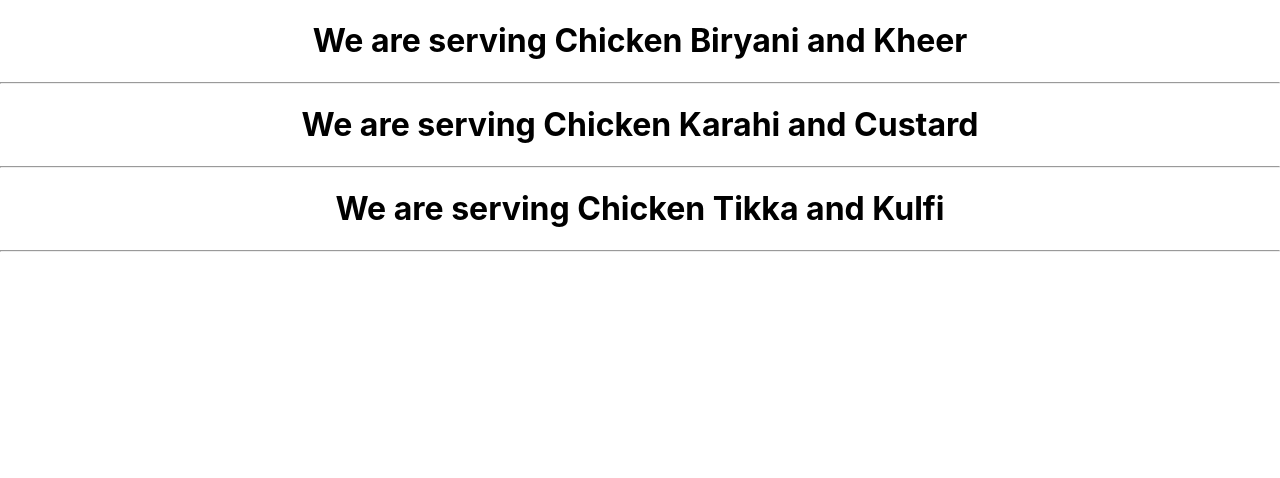
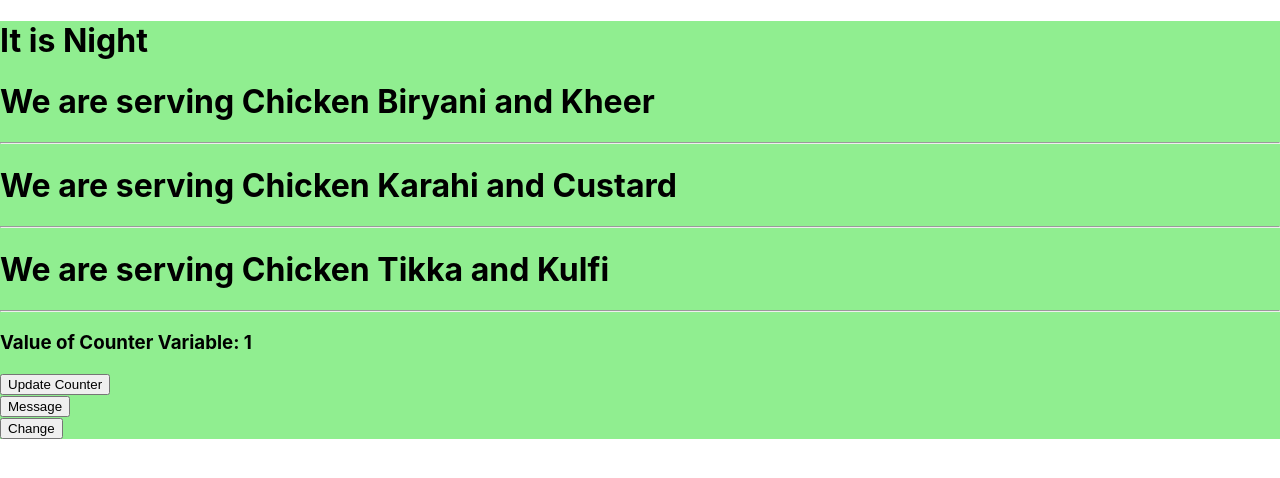
Before and after one commit to Syed-Talha-Hussain/Bootcamp-React-Practice_App, a React (Create React App) app: page / in a window 1280 px wide. Shown: the top 478 px of the page. Built offline with nearby package versions, Linux system fonts and the light colour scheme.

Commit message:
Use Ternary operator ? and Class variable

```diff
--- a/src/App.css
+++ b/src/App.css
@@ -1,38 +1,7 @@
-.App {
-  text-align: center;
+.box{
+  background-color: lightgreen;
 }
 
-.App-logo {
-  height: 40vmin;
-  pointer-events: none;
+.dayLight{
+  background-color: lightyellow;
 }
-
-@media (prefers-reduced-motion: no-preference) {
-  .App-logo {
-    animation: App-logo-spin infinite 20s linear;
-  }
-}
-
-.App-header {
-  background-color: #282c34;
-  min-height: 100vh;
-  display: flex;
-  flex-direction: column;
-  align-items: center;
-  justify-content: center;
-  font-size: calc(10px + 2vmin);
-  color: white;
-}
-
-.App-link {
-  color: #61dafb;
-}
-
-@keyframes App-logo-spin {
-  from {
-    transform: rotate(0deg);
-  }
-  to {
-    transform: rotate(360deg);
-  }
-}
--- a/src/App.js
+++ b/src/App.js
@@ -1,11 +1,18 @@
-import React from 'react';
+import React, {useState} from 'react';
 import logo from './logo.svg';
 import './App.css';
 import Dinner from './Dinner.js';
+import Message from './message.js'
 
 function App() {
+
+  let [count, setcount] = useState(1);
+  let [isDay, setDay] = useState(false)
+
   return (
-    <div className="App">
+    <div className ='box'>
+
+        <h1>It is {isDay ? 'Day' : 'Night'}</h1>
 
         <Dinner dish="Chicken Biryani" sweetDish="Kheer"/>
 
@@ -13,6 +20,20 @@ function App() {
 
         <Dinner dish="Chicken Tikka" sweetDish="Kulfi"/>
 
+      <h3>Value of Counter Variable: {count}</h3>
+
+      <button onClick={()=>
+      setcount(++count)
+      }>
+      Update Counter
+      </button>
+
+      <Message msg="Hi! I am Talha"/>
+
+      <button onClick={()=>setDay(!isDay)}>
+        Change
+      </button>
+
     </div>
   );
 }
--- /dev/null
+++ b/src/message.js
@@ -0,0 +1,16 @@
+
+import React from 'react';
+
+function Message(props){
+    return(
+        <div>
+            <button onClick={()=>
+               <h1>{props.msg}</h1>
+            }>
+                Message
+            </button>
+        </div>
+    );
+}
+
+export default Message;
```
